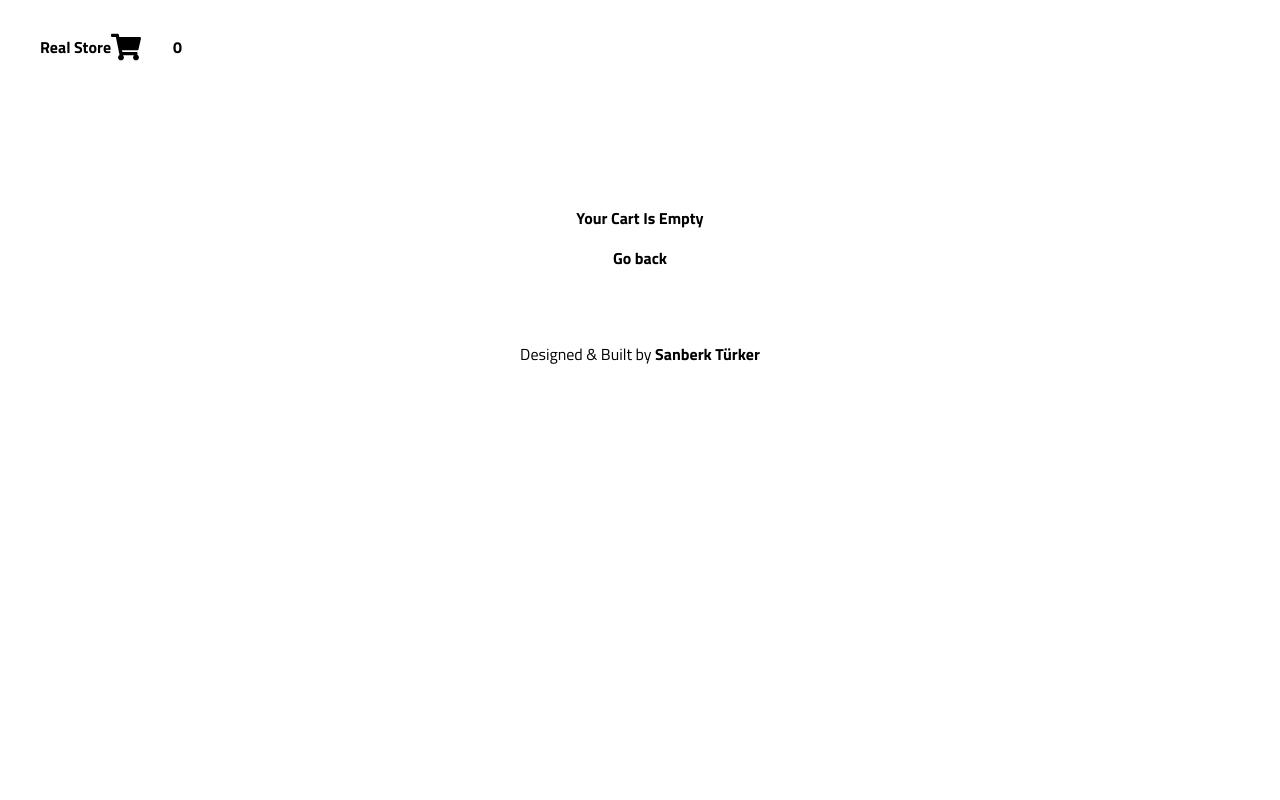
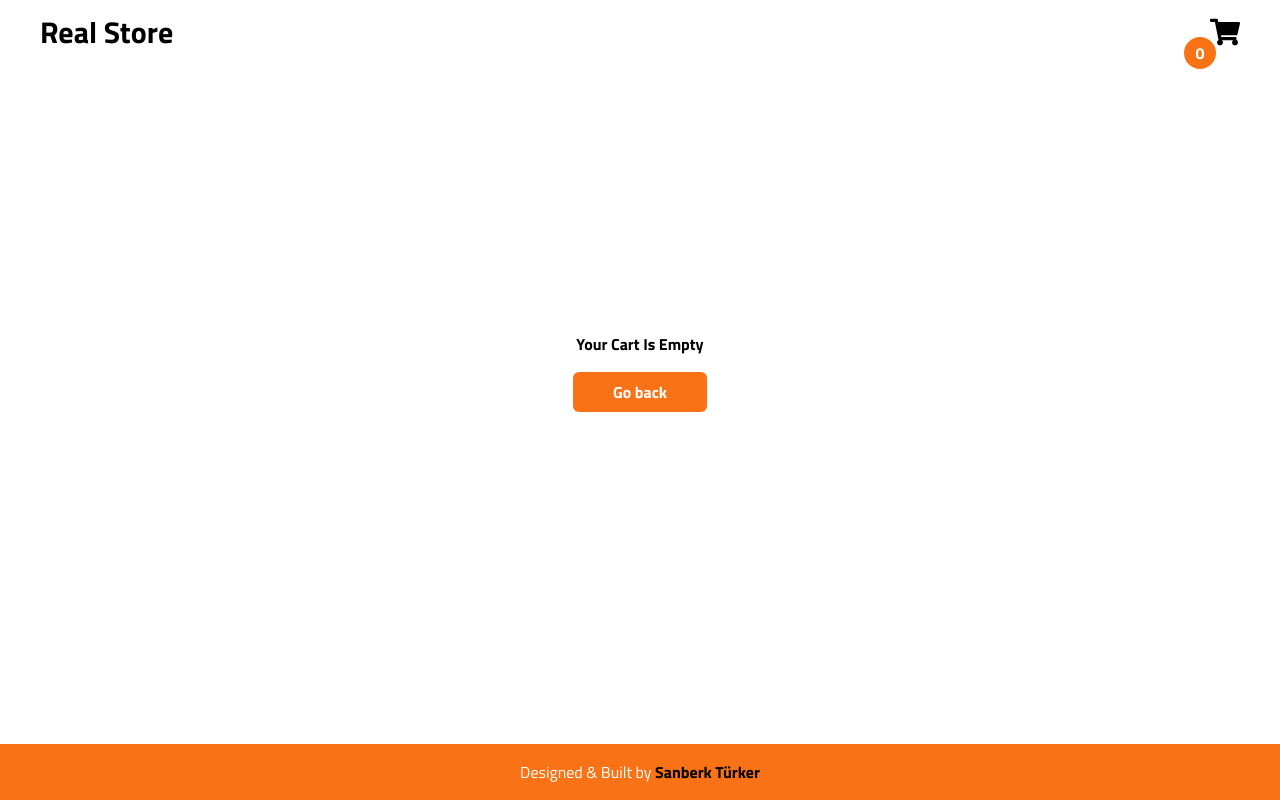
Before and after one commit to sanberkHax/real-store, a Next.js app: page /cart in a window 1280 px wide. Built offline with nearby package versions, Linux system fonts and the light colour scheme.

Commit message:
Update tailwind config

```diff
--- a/tailwind.config.js
+++ b/tailwind.config.js
@@ -3,7 +3,7 @@ module.exports = {
   content: [
     './app/**/*.{js,ts,jsx,tsx}',
     './pages/**/*.{js,ts,jsx,tsx}',
-    './components/**/*.{js,ts,jsx,tsx}',
+    './Components/**/*.{js,ts,jsx,tsx}',
   ],
   theme: {
     extend: {},
```
